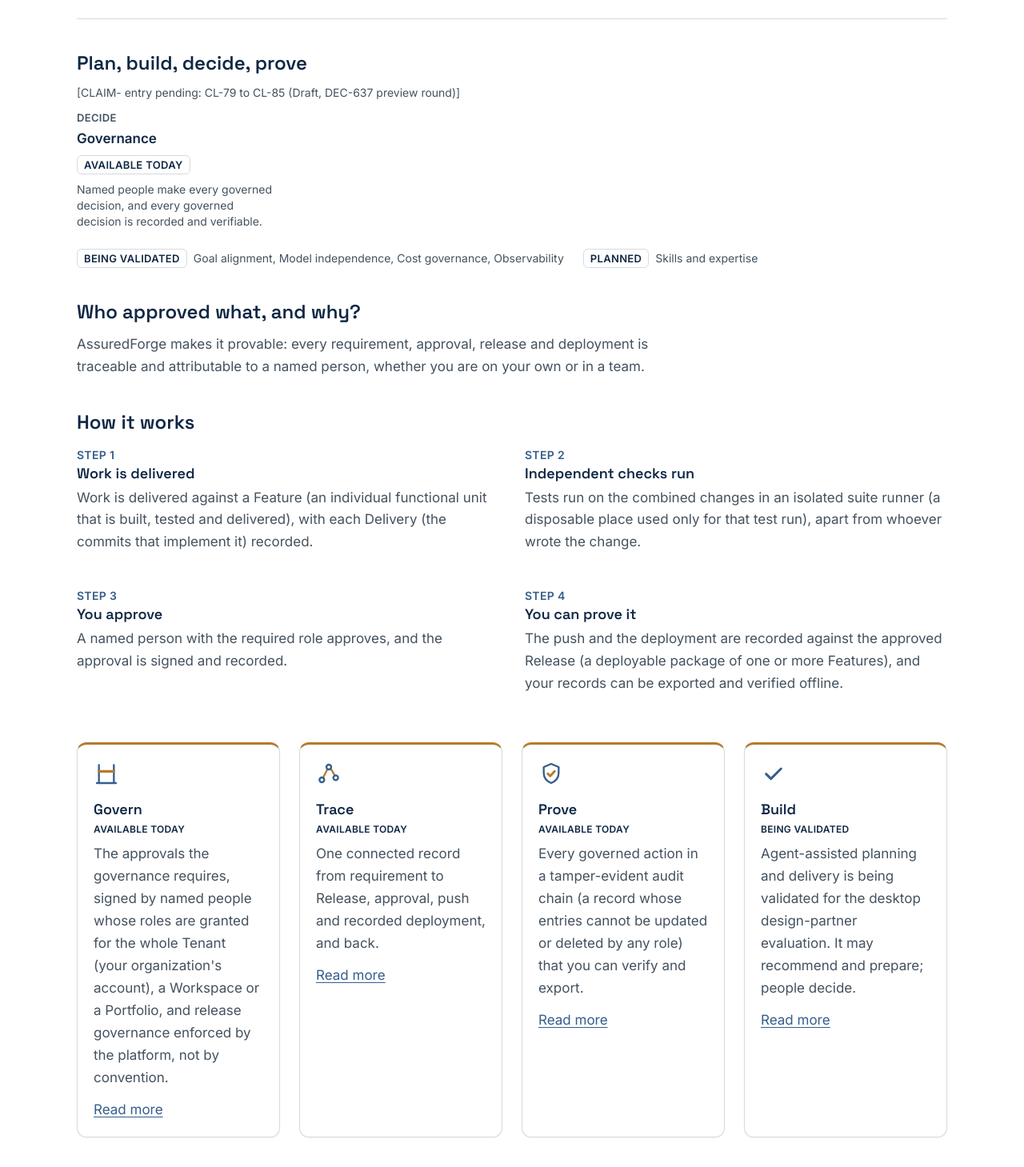
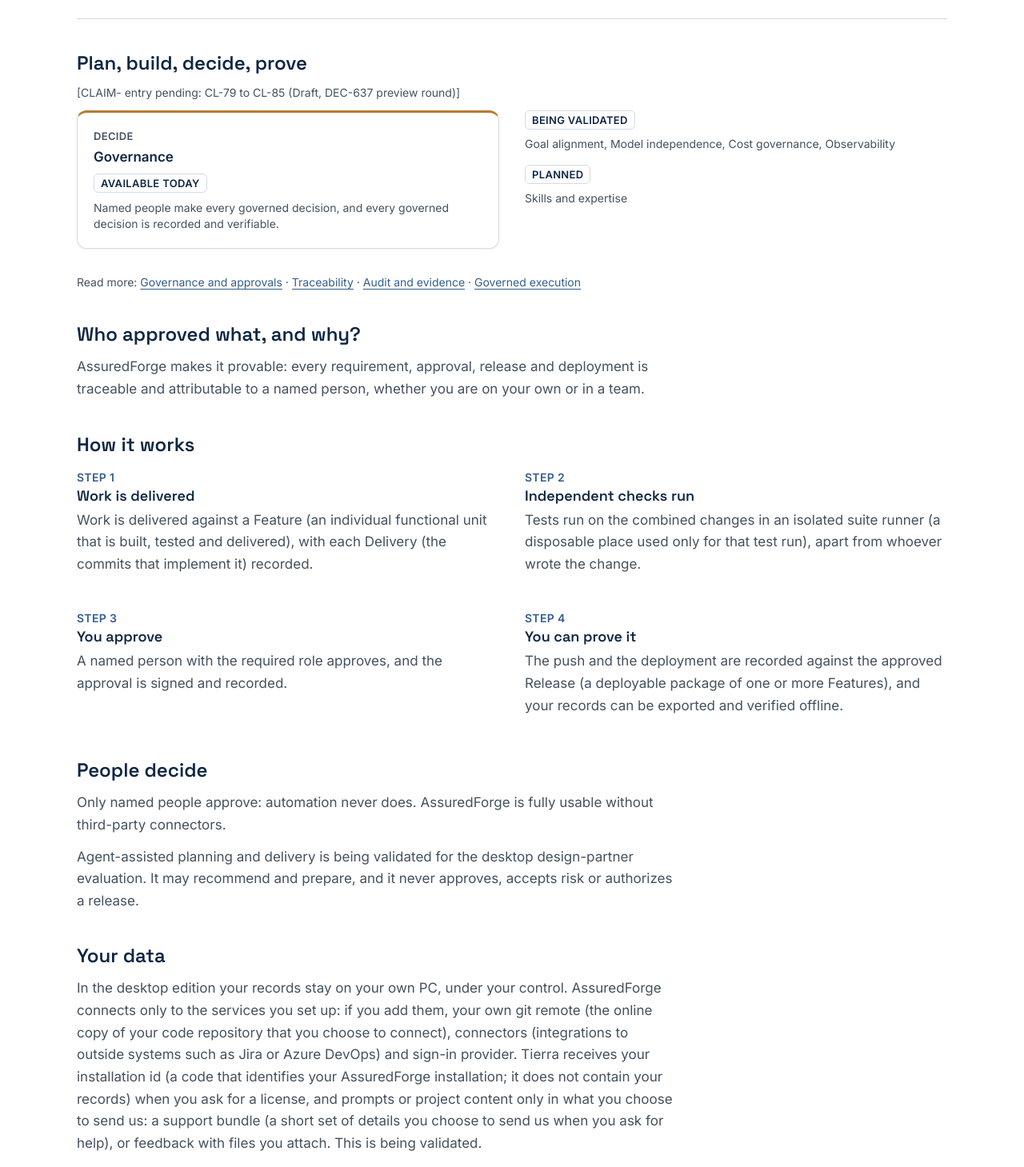
Before and after one commit to burri-us/assuredforge-site, a Next.js app: page / in a window 1280 px wide. Shown: the part 860-2319 px from the top of the page at 80% size. Built offline with nearby package versions, Linux system fonts and the light colour scheme.

Commit message:
Brand preview: one set of pillars on Home (older tiles removed, their links kept); switch off shows the Governance card beside the state lines; checks re-run

```diff
--- a/pages/index.tsx
+++ b/pages/index.tsx
@@ -5,7 +5,7 @@ import { FlowDiagram } from "../components/FlowDiagram";
 import { POSITION } from "../components/Positioning";
 import { BRAND, PILLAR_GROUPS } from "../components/Brand";
 import { primary, secondary, Status, VideoSlot } from "../components/Blocks";
-import { CheckIcon, GateIcon, ShieldCheckIcon, ThreadIcon } from "../components/Icons";
+import { CheckIcon } from "../components/Icons";
 
 // DRAFT COPY (W11, DEC-433). Every claim carries the claims-register (0.3) entry it rests on, or CLAIM-UNVERIFIED.
 // AI wording comes from components/AiWording.tsx (WS-01 switch; held by default).
@@ -28,13 +28,6 @@ const STEPS = [
     d: "The push and the deployment are recorded against the approved Release (a deployable package of one or more Features), and your records can be exported and verified offline.",
     shot: "The Release record and the evidence export",
   }, // CL-07, CL-11
-];
-
-const TILES = [
-  { title: "Govern", Icon: GateIcon, href: "/product/governance/", status: "Available today", text: "The approvals the governance requires, signed by named people whose roles are granted for the whole Tenant (your organization's account), a Workspace or a Portfolio, and release governance enforced by the platform, not by convention." }, // CL-04, CL-05, CL-13; no "Gates" on the site (assessor, sweep item 1)
-  { title: "Trace", Icon: ThreadIcon, href: "/product/traceability/", status: "Available today", text: "One connected record from requirement to Release, approval, push and recorded deployment, and back." }, // CL-03
-  { title: "Prove", Icon: ShieldCheckIcon, href: "/product/audit/", status: "Available today", text: "Every governed action in a tamper-evident audit chain (a record whose entries cannot be updated or deleted by any role) that you can verify and export." }, // CL-06, CL-07
-  { title: "Build", Icon: CheckIcon, href: "/product/ai-assisted-delivery/", status: AI.deliverStatus, text: AI.deliverTile }, // CL-19, CL-40R, CL-49 (on) / DEC-439 O-4 (hold)
 ];
 
 export default function Home() {
@@ -102,9 +95,12 @@ export default function Home() {
           <>
             {/* AI switch off: only "Available today" pillars as full cards (owner, pre-review tweak 1); the others in one compact line
                 with their state labels, so no card appears without a sentence (WR-01 hides CL-81, CL-83, CL-84 while the switch is off). */}
-            <ul className="grid gap-8 stack:grid-cols-2 lg:grid-cols-4">
+            {/* Layout (owner, pre-review change 2): the Governance card and the state lines side by side from desktop width (lg),
+                stacked on phones, so the row never shows a lone card. */}
+            <div className="grid items-start gap-8 lg:grid-cols-2">
+              <ul>
                 {PILLAR_GROUPS.flatMap((g) => g.pillars.filter((p) => p.state === "today").map((p) => (
-                <li key={p.name}>
+                  <li key={p.name} className="card border-t-[3px] border-t-gold">
                     <p className="text-label uppercase tracking-wide text-muted">{g.step}</p>
                     <p className="mt-1 font-semibold text-ink">{p.name}</p>
                     <p className="mt-1"><Status kind={p.state} /></p>
@@ -112,19 +108,25 @@ export default function Home() {
                   </li>
                 )))}
               </ul>
-            <ul className="mt-6 flex flex-wrap gap-x-6 gap-y-3 text-body-sm">
+              <ul className="space-y-4 text-body-sm">
                 {(["validated", "planned"] as const).map((s) => {
                   const names = PILLAR_GROUPS.flatMap((g) => g.pillars).filter((p) => p.state === s).map((p) => p.name);
                   return names.length ? (
-                  <li key={s} className="flex flex-wrap items-center gap-2">
+                    <li key={s}>
                       <Status kind={s} />
-                    <span>{names.join(", ")}</span>
+                      <p className="mt-2">{names.join(", ")}</p>
                     </li>
                   ) : null;
                 })}
               </ul>
+            </div>
           </>
         )}
+        {/* The "Read more" links of the former Govern / Trace / Prove / Build tiles (owner, pre-review change 1: one set of pillars). */}
+        <p className="mt-8 text-body-sm">
+          Read more: <Link href="/product/governance/">Governance and approvals</Link> · <Link href="/product/traceability/">Traceability</Link> ·{" "}
+          <Link href="/product/audit/">Audit and evidence</Link> · <Link href="/product/ai-assisted-delivery/">Governed execution</Link>
+        </p>
       </Section>
 
       <Section title="Who approved what, and why?">
@@ -147,18 +149,6 @@ export default function Home() {
           ))}
         </ol>
       </Section>
-
-      <div className="mt-12 grid gap-6 stack:grid-cols-2 lg:grid-cols-4">
-        {TILES.map(({ title, Icon, text, href, status }) => (
-          <div key={title} className="card border-t-[3px] border-t-gold">
-            <Icon className="h-8 w-8 text-accent" />
-            <h2 className="mt-4 text-heading-3 text-ink">{title}</h2>
-            <p className="mt-1 text-xs font-semibold uppercase tracking-wide text-ink">{status}</p>
-            <p className="mt-2 text-muted">{text}</p>
-            <p className="mt-3"><Link href={href}>Read more<span className="sr-only"> about {title}</span></Link></p>
-          </div>
-        ))}
-      </div>
 
       <Section title="People decide">
         {/* CL-04, CL-16 */}
```
Also changed, not shown: 1 other file (tests, documents, lock files or other folders). Lines whose indentation alone changed are shown as unchanged.
